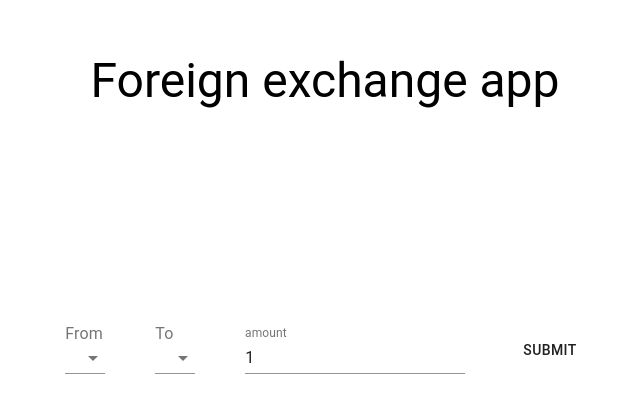
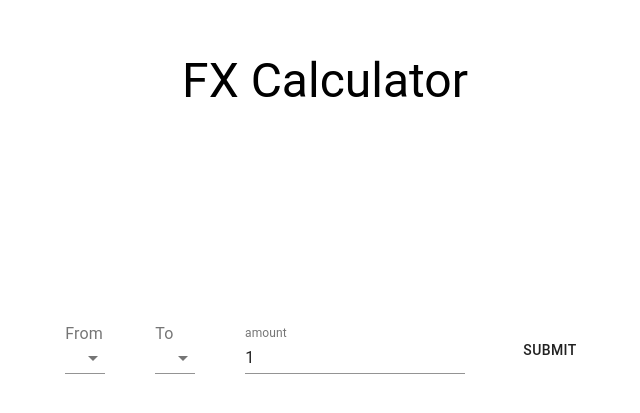
Before and after one commit to hanrichard/foreign-exchange, a React (Create React App) app in the folder ex-app/: page / in a window 1280 px wide. Shown: the part 147-560 px from the top of the page, without its empty margins (315-955 px from the left). Built offline with nearby package versions, Linux system fonts and the light colour scheme.

Commit message:
feat(name): changing names

```diff
--- a/ex-app/src/components/Header.js
+++ b/ex-app/src/components/Header.js
@@ -13,7 +13,7 @@ const HeaderWrapper = styled.div`
 const Header = () => (
   <HeaderWrapper>
     <Typography variant="h3" component="h1" gutterBottom>
-      Foreign exchange app
+      FX Calculator
     </Typography>
   </HeaderWrapper>
 );
```
